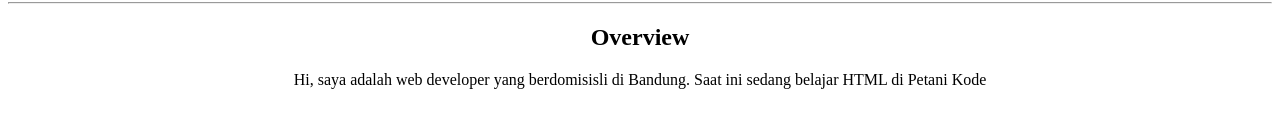
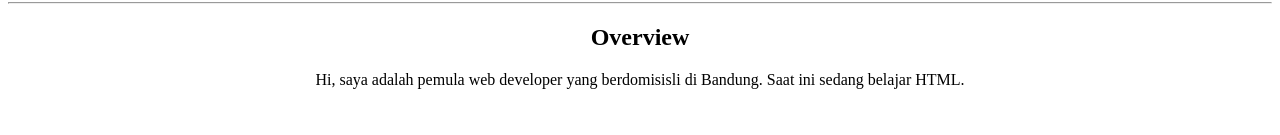
Before and after one commit to rosidi54/rosidi, a plain HTML site: page websiteku/index.html in a window 1280 px wide. Shown: the part 360-495 px from the top of the page. Drawn offline with Linux system fonts and the light colour scheme.

Commit message:
Update index.html

```diff
--- a/websiteku/index.html
+++ b/websiteku/index.html
@@ -30,8 +30,8 @@
     <article style="text-align: center;">
         <h2>Overview</h2>
         <p>
-            Hi, saya adalah web developer yang berdomisisli di Bandung.
-            Saat ini sedang belajar HTML di Petani Kode
+            Hi, saya adalah pemula web developer yang berdomisisli di Bandung.
+            Saat ini sedang belajar HTML.
         </p>
     </article>
 
```
